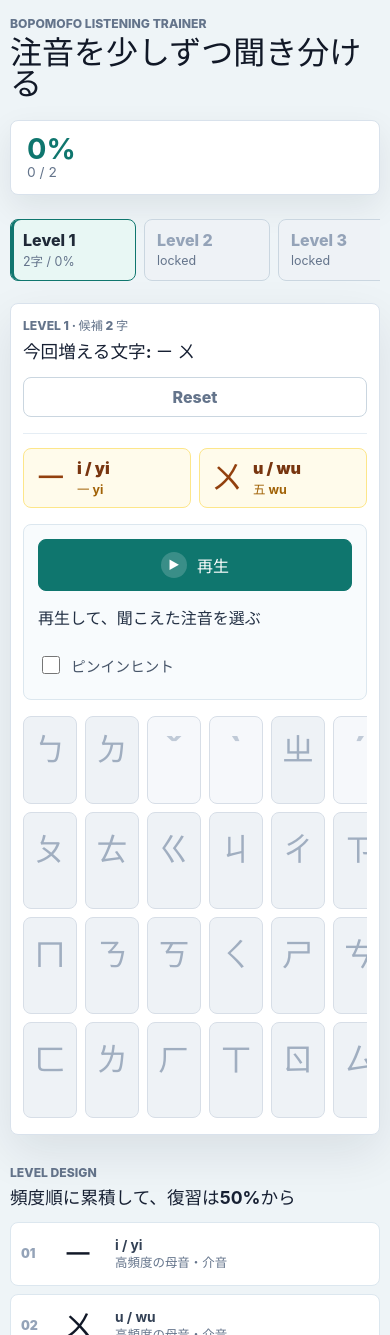
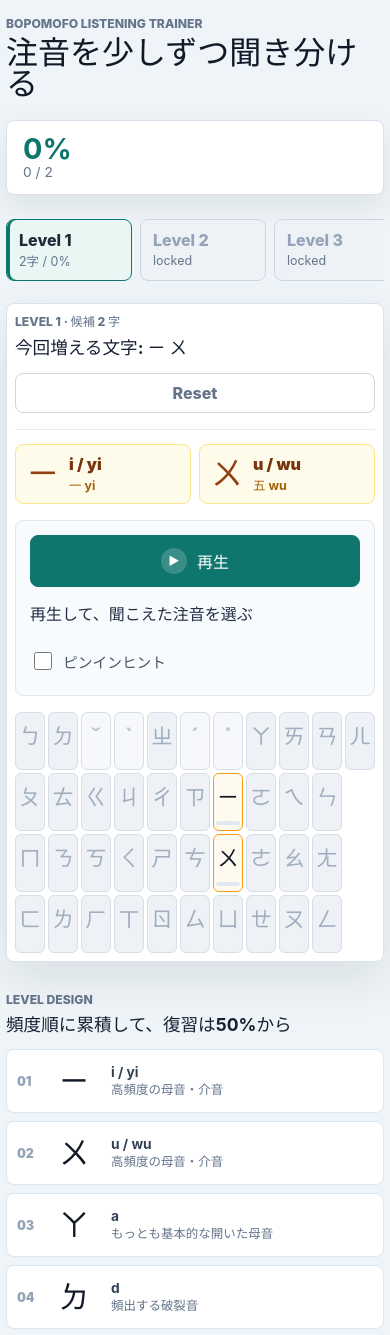
Before and after one commit to totegamma/bopomofo-quiz, a React (Vite) app: page / in a window 390 px wide. Shown: the top 1335 px of the page. Built offline with nearby package versions, Linux system fonts and the light colour scheme.

Commit message:
tewak style

```diff
--- a/src/App.css
+++ b/src/App.css
@@ -691,21 +691,44 @@
   }
 }
 
-@media (max-width: 460px) {
+@media (max-width: 700px) {
+  .app-shell {
+    width: calc(100% - 12px);
+  }
+
   .quiz-panel {
-    padding: 12px;
+    padding: 8px;
   }
 
   .keyboard-grid {
-    grid-template-columns: repeat(11, 54px);
+    grid-template-columns: repeat(11, minmax(0, 1fr));
+    gap: 3px;
+    overflow-x: visible;
+    padding-bottom: 0;
   }
 
   .answer-key {
-    min-height: 88px;
-    padding: 9px 6px;
+    grid-template-rows: 1fr 4px;
+    gap: 4px;
+    min-width: 0;
+    min-height: clamp(58px, 10vw, 74px);
+    padding: 5px 2px;
+    border-radius: 6px;
   }
 
   .symbol {
-    font-size: 2rem;
+    font-size: clamp(1.35rem, 5vw, 1.8rem);
+  }
+
+  .progress-track {
+    height: 4px;
+  }
+
+  .progress-label {
+    display: none;
+  }
+
+  .keyboard-spacer {
+    min-height: clamp(58px, 10vw, 74px);
   }
 }
```
